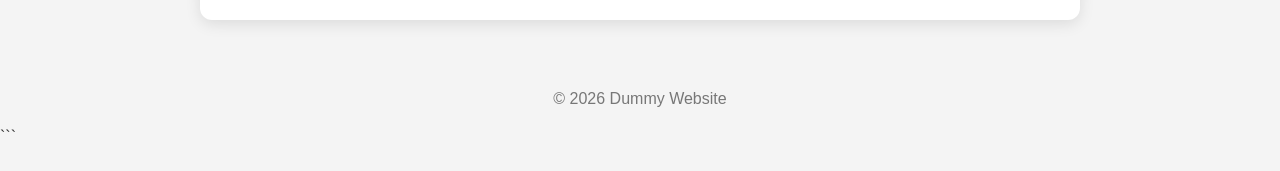
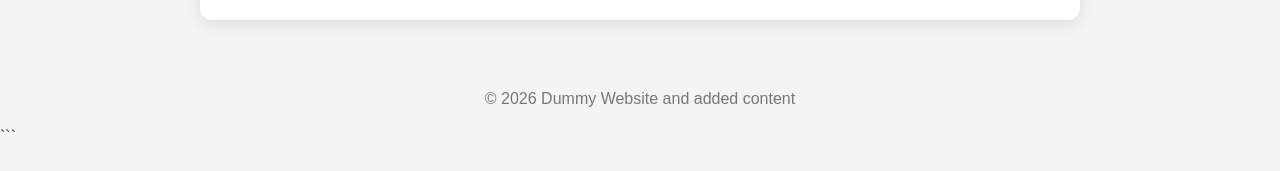
Before and after one commit to danielaluko2005/test-repo-code-234-91, a plain HTML site: page index.html in a window 1280 px wide. Shown: the part 423-594 px from the top of the page. Drawn offline with Linux system fonts and the light colour scheme.

Commit message:
Added content to index.html

```diff
--- a/index.html
+++ b/index.html
@@ -69,7 +69,7 @@
   </main>
 
   <footer>
-    &copy; 2026 Dummy Website
+    &copy; 2026 Dummy Website and added content
   </footer>
 
 </body>
```
